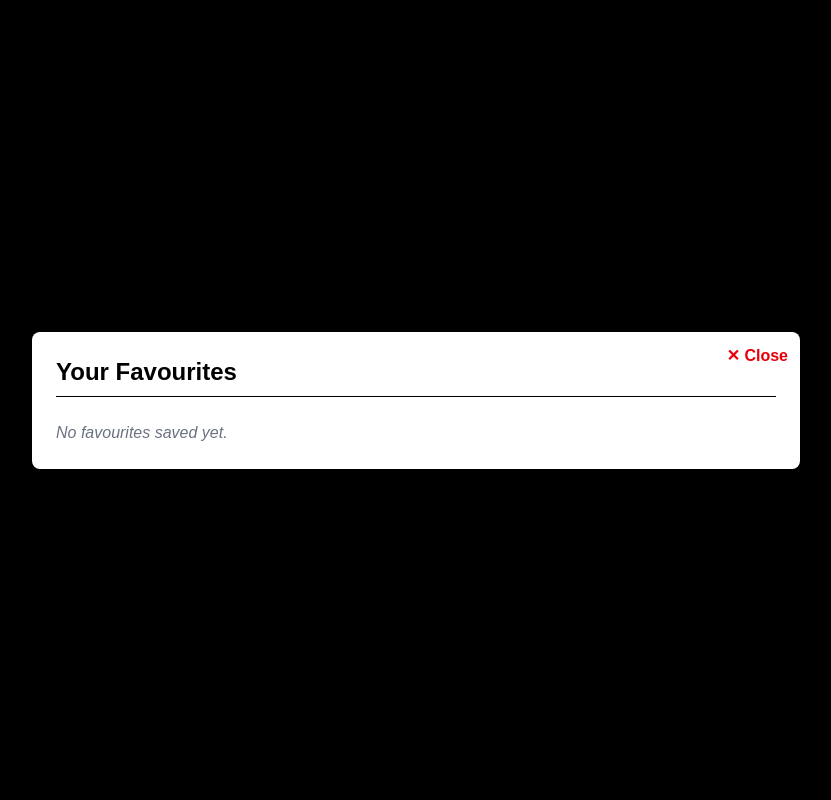
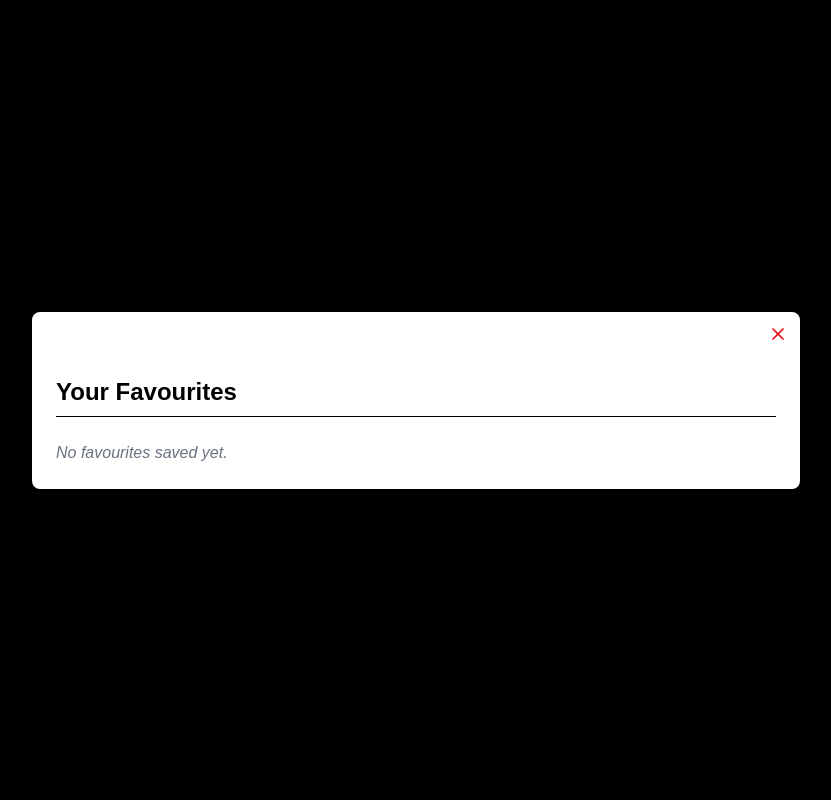
Before and after one commit to FredH2O/movie-explorer, a Next.js app: page / in a window 1280 px wide. Both pictures are taken after a click on the item "Favourites". Shown: the top 800 px of the page, without its empty margins (224-1055 px from the left). Built offline with nearby package versions, Linux system fonts and the light colour scheme.

Commit message:
feat: added a love button, adding some more logic for removing, and handling duplication of favourites

```diff
--- a/components/FavouriteButton.tsx
+++ b/components/FavouriteButton.tsx
@@ -1,4 +1,5 @@
 import { useSearch } from "@/context/SearchContext";
+import { Heart } from "lucide-react";
 
 type FavouriteButton = {
   title: string;
@@ -13,13 +14,21 @@ const FavouriteButton = ({ title, released }: FavouriteButton) => {
     setFavourites([...favourites, newFavourite]);
   };
 
+  const isFavourited = favourites.some(
+    (favo) => favo.title === title && favo.released === released
+  );
+
   return (
     <>
       <button
-        onClick={handleClick}
-        className="border text-black p-1 rounded bg-emerald-500 cursor-pointer hover:bg-emerald-600 top-0 left-0"
+        onClick={isFavourited ? undefined : handleClick}
+        className="text-black p-1 rounded cursor-pointer top-0 left-0"
       >
-        Bookmark
+        <Heart
+          className={`transition-all duration-200 hover:-translate-y-1 active:translate-y-0 ${
+            isFavourited ? "text-red-500" : ""
+          }`}
+        />
       </button>
     </>
   );
--- a/components/Favourites.tsx
+++ b/components/Favourites.tsx
@@ -1,22 +1,28 @@
 "use client";
 
 import { useSearch } from "@/context/SearchContext";
+import { X } from "lucide-react";
 
 const Favourites = () => {
   const { favourites, setOpenFavourites } = useSearch();
 
   return (
-    <div className="fixed inset-0 z-50 flex items-center justify-center bg-black bg-opacity-80 p-4">
+    <div
+      onClick={() => setOpenFavourites(false)}
+      className="fixed inset-0 z-50 flex items-center justify-center bg-black bg-opacity-80 p-4"
+    >
       <div className="relative bg-white text-black rounded-lg shadow-lg max-w-3xl w-full p-6 space-y-6 overflow-y-auto max-h-[90vh]">
         <button
           type="button"
           onClick={() => setOpenFavourites(false)}
-          className="absolute top-3 right-3 text-red-600 hover:text-red-800 font-semibold"
+          className="absolute top-3 right-3 text-red-600 hover:text-red-800 font-semibold cursor-pointer"
         >
-          ✕ Close
+          <X size={20} />
         </button>
 
-        <h2 className="text-2xl font-bold border-b pb-2">Your Favourites</h2>
+        <h2 className="text-2xl font-bold border-b pb-2 pt-10">
+          Your Favourites
+        </h2>
 
         {favourites.length === 0 ? (
           <p className="text-gray-500 italic">No favourites saved yet.</p>
--- a/context/SearchContext.tsx
+++ b/context/SearchContext.tsx
@@ -12,7 +12,6 @@ import {
 type favouriteProp = {
   title: string;
   released: string;
-  imdbID: string;
 };
 
 type SearchContextType = {
--- a/package.json
+++ b/package.json
@@ -11,6 +11,7 @@
   "dependencies": {
     "axios": "^1.9.0",
     "framer-motion": "^12.12.1",
+    "lucide-react": "^0.511.0",
     "next": "15.3.2",
     "react": "^19.0.0",
     "react-dom": "^19.0.0"
```
Also changed, not shown: 1 other file (tests, documents, lock files or other folders).
